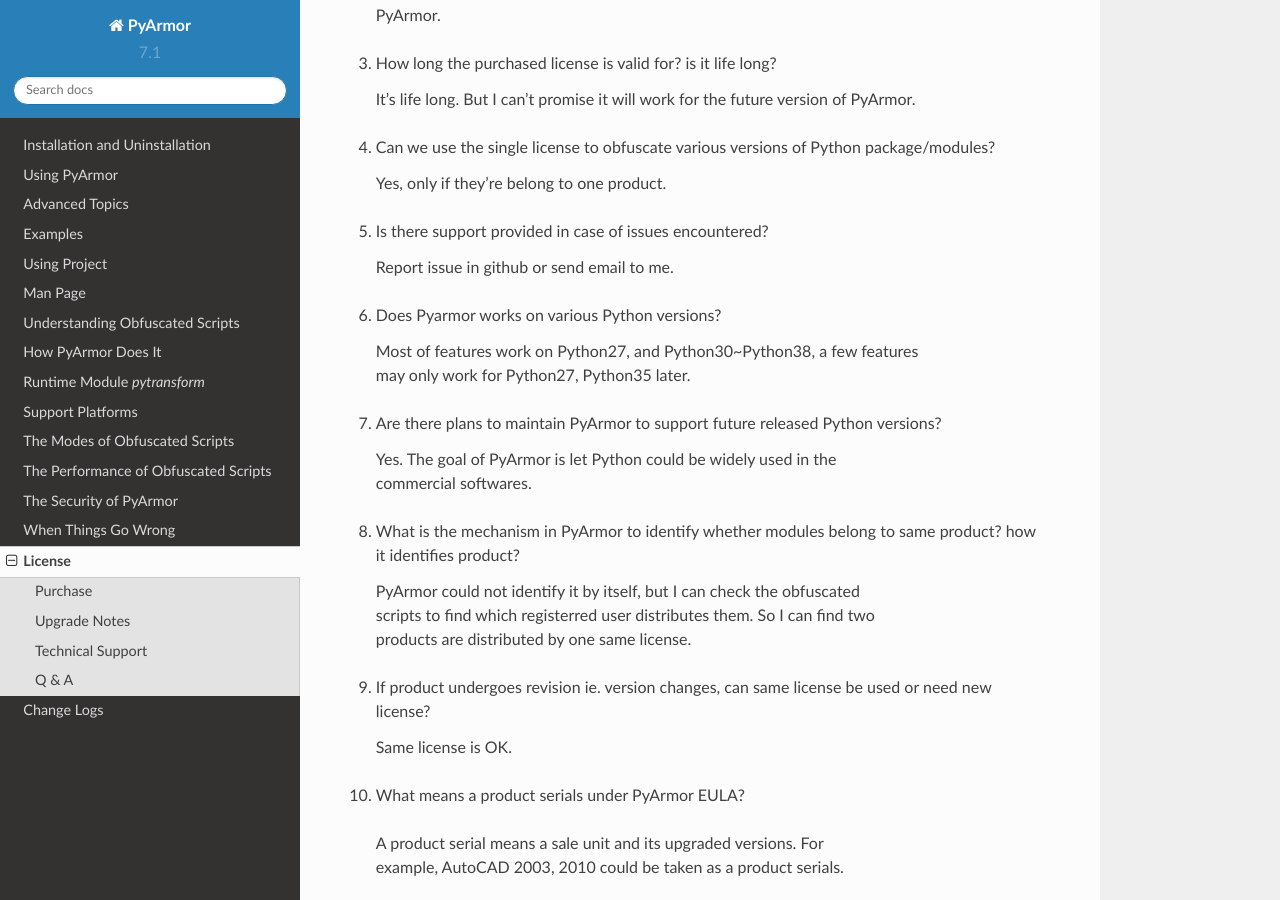
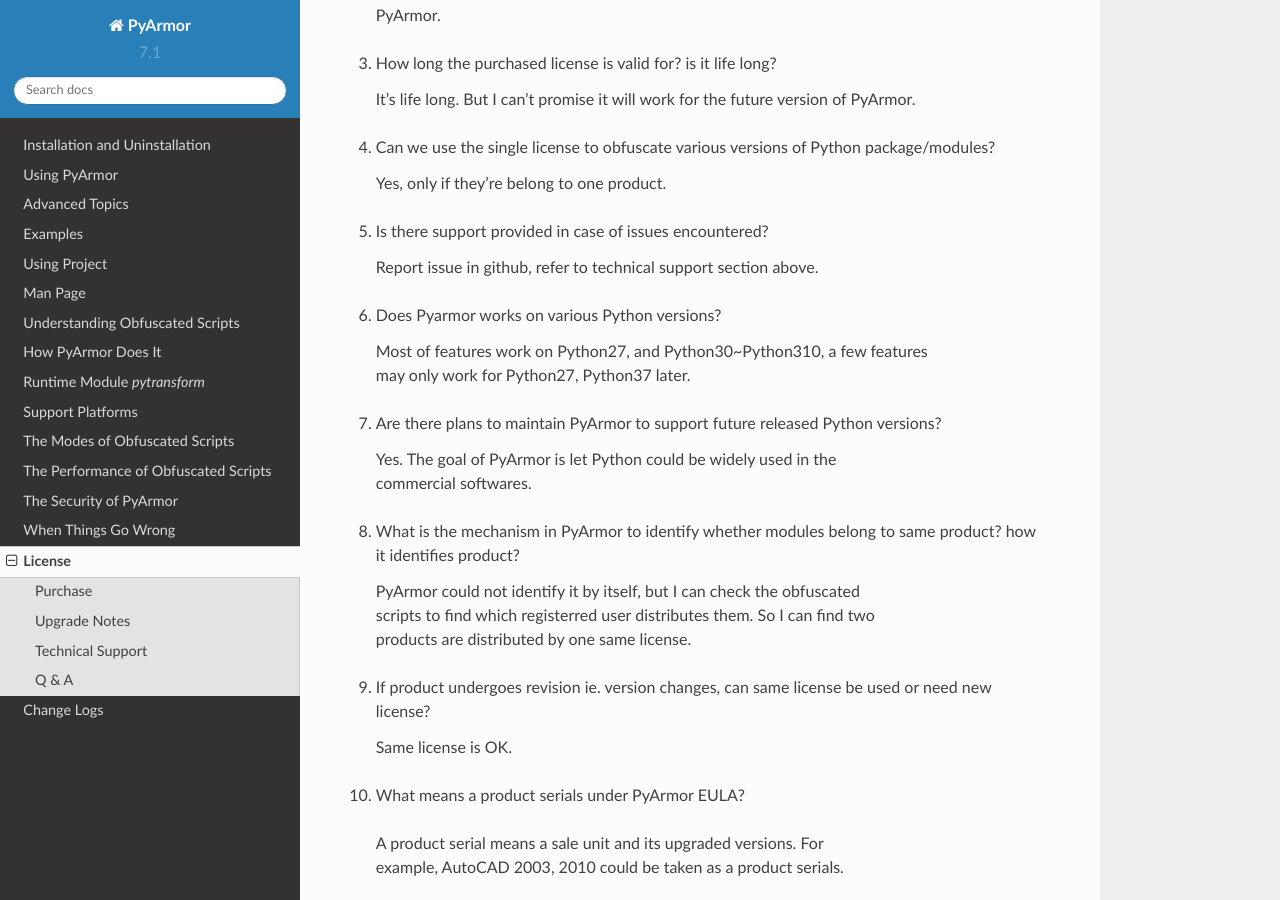
Before and after one commit to dashingsoft/pyarmor, a Sphinx documentation site: the page built from docs/license.rst, in a window 1280 px wide and 900 px high, scrolled down 3740 px. Built offline with Sphinx 7.4.7 and the Read the Docs theme 2.0.0, drawn with Linux system fonts in a browser that asks for light colours.

Commit message:
Add link to license questions

```diff
--- a/docs/license.rst
+++ b/docs/license.rst
@@ -188,12 +190,12 @@
 
 5. Is there support provided in case of issues encountered?
 
-   | Report issue in github or send email to me.
+   | Report issue in github, refer to technical support section above.
 
 6. Does Pyarmor works on various Python versions?
 
-   | Most of features work on Python27, and Python30~Python38, a few features
-   | may only work for Python27, Python35 later.
+   | Most of features work on Python27, and Python30~Python310, a few features
+   | may only work for Python27, Python37 later.
 
 7. Are there plans to maintain PyArmor to support future released Python
    versions?
--- a/docs/questions.rst
+++ b/docs/questions.rst
@@ -905,6 +905,9 @@
 
     armv5, android.aarch64, ppc64le, ios.arm64, freebsd, alpine, alpine.arm, poky-i586
 
+License Questions
+-----------------
+Refer to :ref:`License Questions`
 
 Misc. Questions
 ---------------
```
Also changed, not shown: other parts of docs/license.rst (+2 -0 lines).
